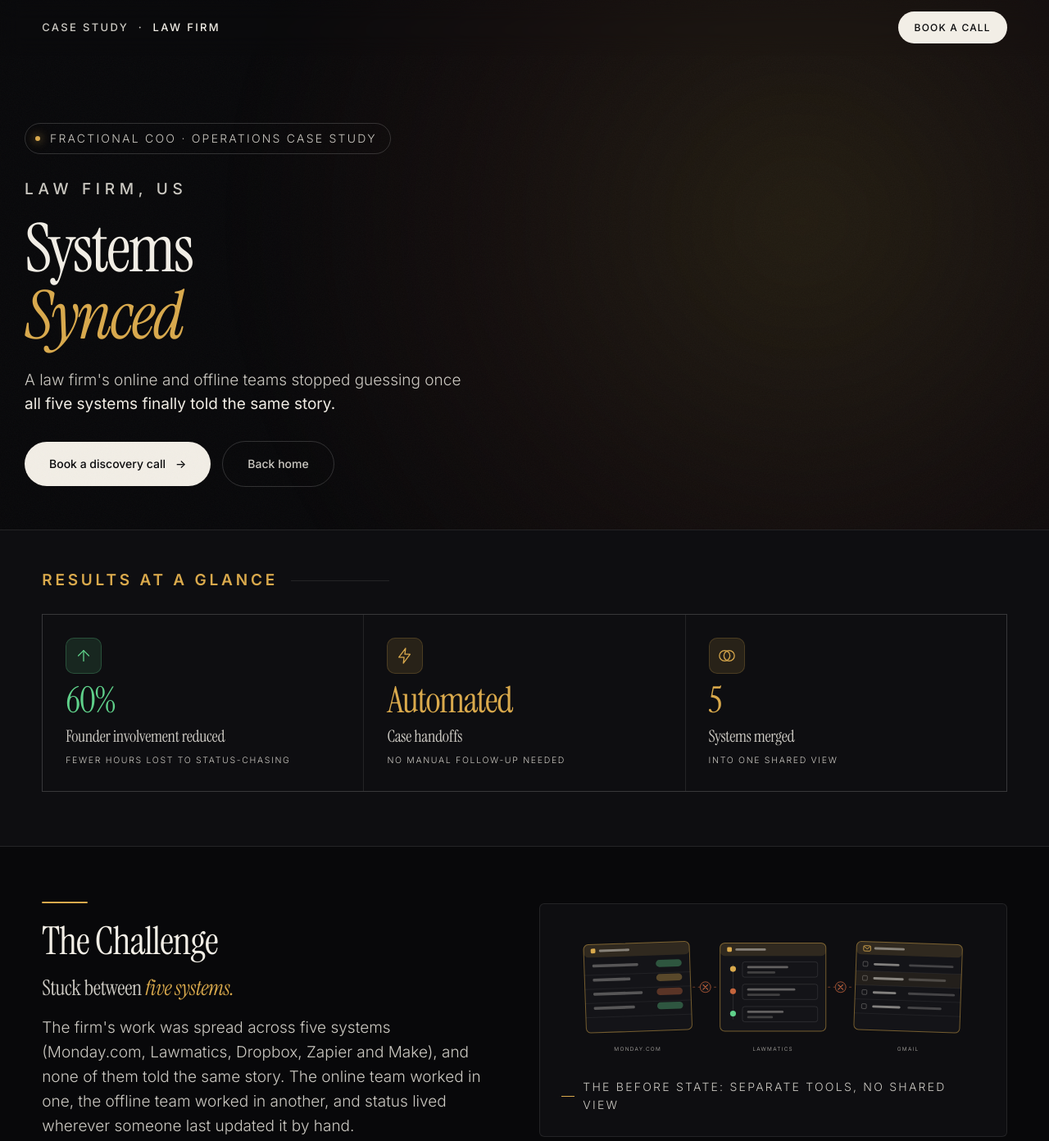
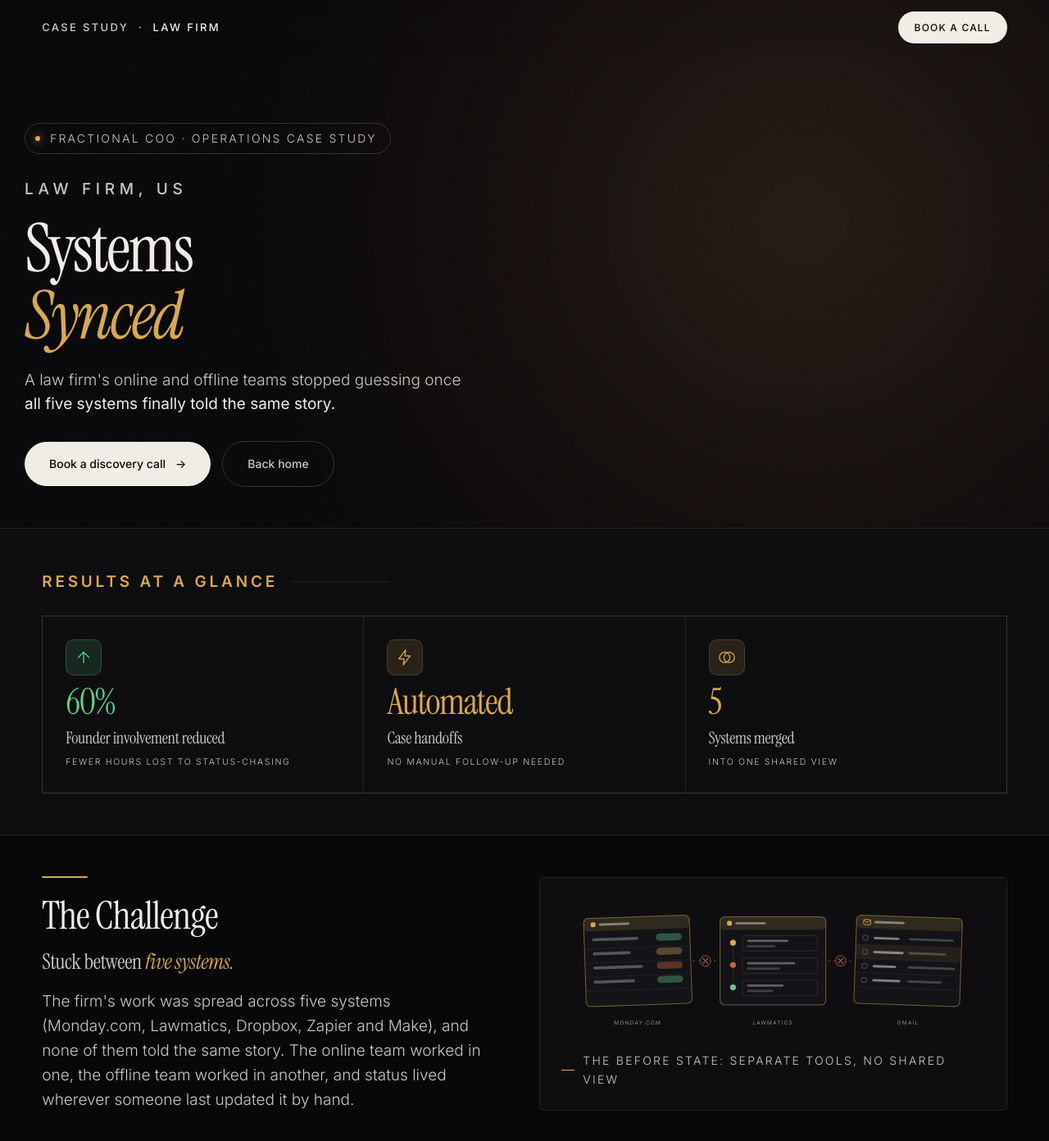
Before and after one commit to vidyaajith/law-firm-case-study, a plain HTML site: page index.html in a window 1280 px wide. Shown: the top 1392 px of the page at 82% size. Drawn offline with Linux system fonts and the light colour scheme.

Commit message:
Make spacing between all sections equal
Single section padding for every junction (hero, glance, results, final
no longer have their own overrides) and the last Build step no longer
adds its own bottom padding and divider, so every gap is about 100px.

Co-Authored-By: Claude Sonnet 5.5 <noreply@anthropic.com>

```diff
--- a/index.html
+++ b/index.html
@@ -59,7 +59,7 @@
   }
   .nav-cta:hover{background:var(--gold);transform:translateY(-1px)}
 
-  section{position:relative;z-index:2;padding:clamp(40px,5.2vw,72px) var(--pad)}
+  section{position:relative;z-index:2;padding:clamp(32px,3.9vw,50px) var(--pad)}
   .wrap{max-width:1220px;margin:0 auto}
   .narrow{max-width:840px;margin:0 auto}
 
@@ -78,7 +78,7 @@
   .lede strong{color:var(--paper);font-weight:400}
 
   /* ── hero ───────────────────────────────── */
-  .hero{min-height:auto;display:flex;flex-direction:column;justify-content:center;padding-top:clamp(112px,14vw,150px);padding-bottom:clamp(36px,4.2vw,52px);overflow:hidden}
+  .hero{min-height:auto;display:flex;flex-direction:column;justify-content:center;padding-top:clamp(112px,14vw,150px);padding-bottom:clamp(32px,3.9vw,50px);overflow:hidden}
   .hero::after{
     content:'';position:absolute;z-index:-1;width:min(150vw,1500px);height:min(150vw,1500px);
     top:-60%;right:-35%;border-radius:50%;
@@ -106,7 +106,7 @@
   .btn:hover .arw{transform:translateX(4px)}
 
   /* ── results at a glance ─────────────────── */
-  .glance{background:var(--ink-2);border-top:1px solid var(--line);border-bottom:1px solid var(--line);padding-top:clamp(30px,3.6vw,46px)}
+  .glance{background:var(--ink-2);border-top:1px solid var(--line);border-bottom:1px solid var(--line)}
   .ggrid{display:grid;grid-template-columns:repeat(3,1fr);gap:1px;background:var(--line);border:1px solid var(--line);margin-top:26px}
   .g{background:var(--ink-2);padding:clamp(20px,2.4vw,28px);display:flex;flex-direction:column;gap:10px}
   .g .icobox{margin-bottom:2px}
@@ -180,6 +180,7 @@
   /* ── steps ──────────────────────────────── */
   .step{display:grid;grid-template-columns:96px 1fr;gap:clamp(18px,3vw,44px);padding:clamp(34px,3.6vw,50px) 0;border-bottom:1px solid var(--line)}
   .step:first-of-type{border-top:1px solid var(--line)}
+  .step:last-child{border-bottom:0;padding-bottom:0}
   .step-n{font-family:var(--serif);font-size:clamp(28px,3.6vw,46px);line-height:1;color:transparent;-webkit-text-stroke:1px rgba(242,238,230,.28);transition:color .5s ease,-webkit-text-stroke-color .5s ease}
   .step:hover .step-n{color:var(--gold);-webkit-text-stroke-color:var(--gold)}
   .step h3{font-family:var(--serif);font-weight:400;font-size:clamp(24px,3.3vw,38px);line-height:1.08;letter-spacing:-.022em;margin-bottom:12px;display:flex;align-items:center;gap:clamp(10px,1.4vw,14px)}
@@ -244,7 +245,7 @@
   .insight .quotemark{width:40px;height:auto;margin:0 auto 18px;display:block;opacity:.32}
 
   /* ── final ──────────────────────────────── */
-  .final{text-align:center;position:relative;overflow:hidden;padding-top:clamp(52px,6.5vw,88px)}
+  .final{text-align:center;position:relative;overflow:hidden}
   .final::after{content:'';position:absolute;z-index:-1;left:50%;bottom:-55%;transform:translateX(-50%);width:min(140vw,1300px);height:min(140vw,1300px);border-radius:50%;background:radial-gradient(circle,rgba(196,100,60,.14) 0%,rgba(217,169,76,.06) 40%,transparent 66%);filter:blur(24px)}
   .final h2{font-size:clamp(30px,5.5vw,64px);max-width:14ch;margin:0 auto 22px}
   .final .lede{margin:0 auto 34px;text-align:center}
```
